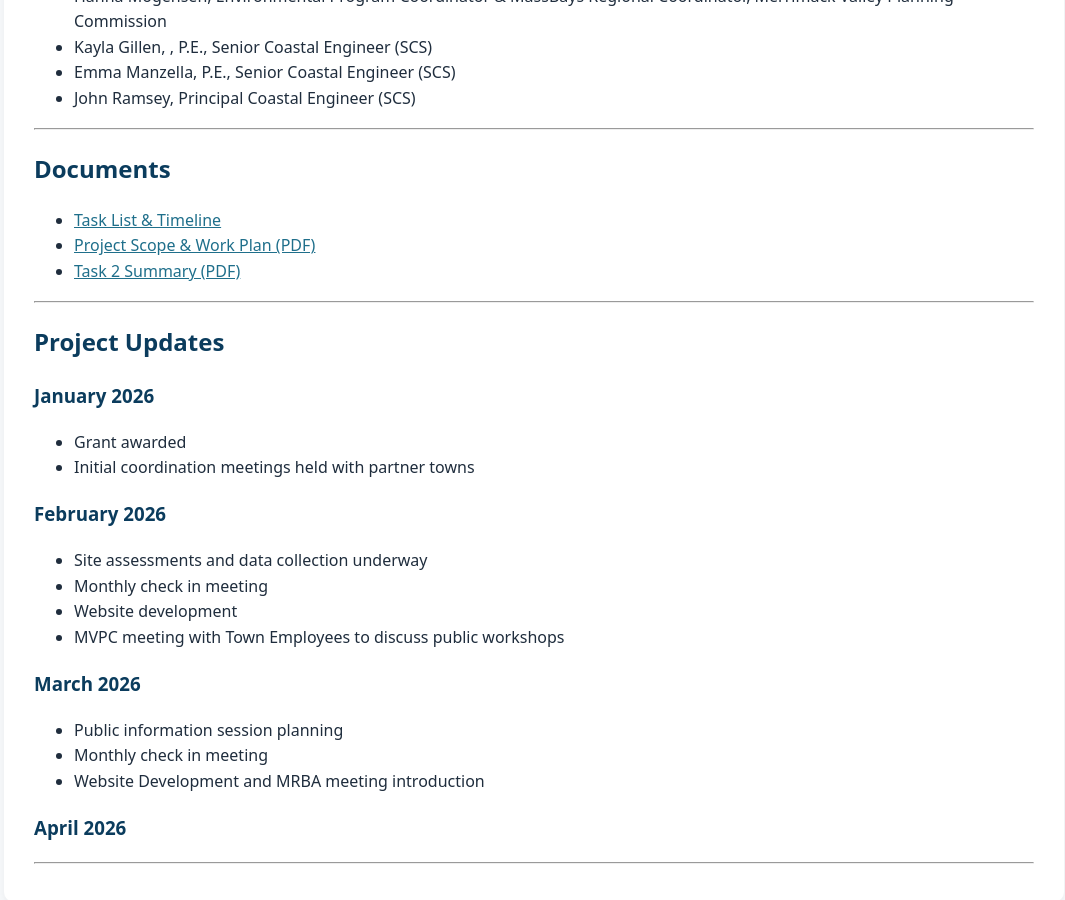
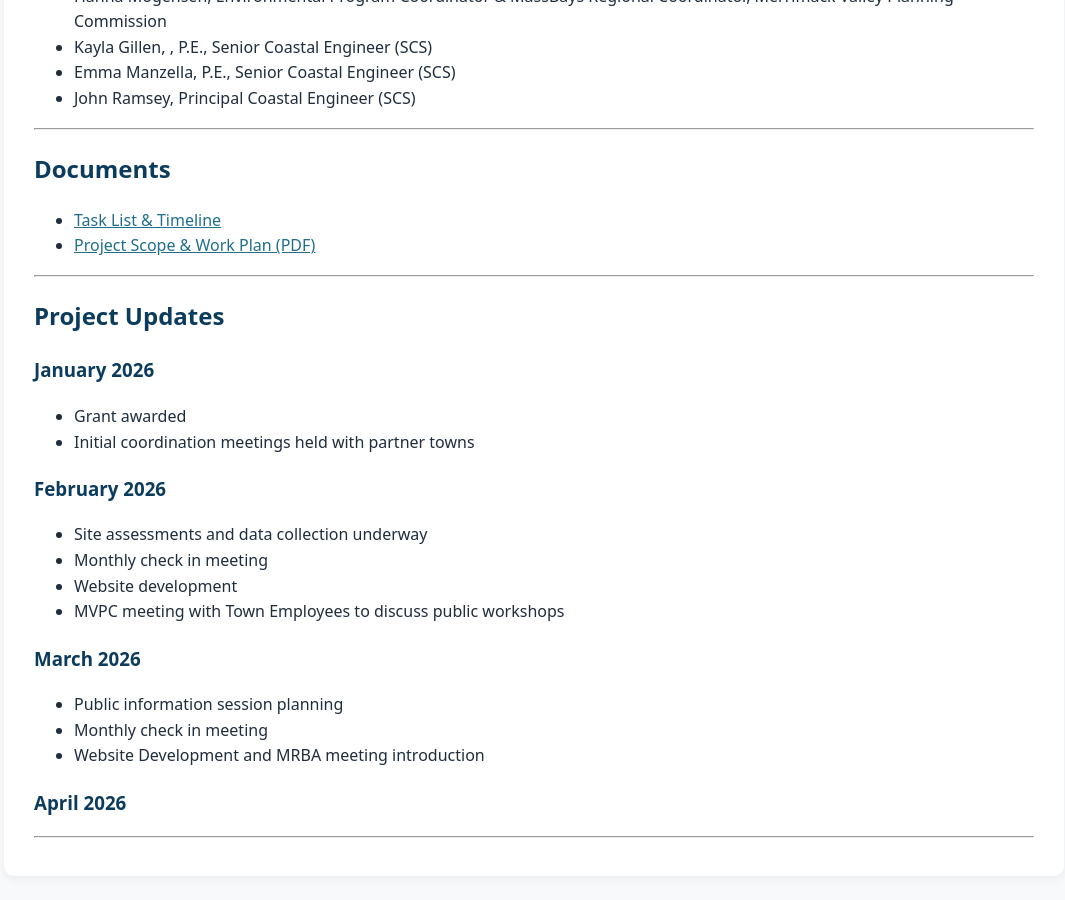
Before and after one commit to MAMRBAGOV/mamrba.gov, a Jekyll site: the page built from czm-grant.md, in a window 1280 px wide and 900 px high, scrolled down 1736 px. Shown: the whole window, without its empty margins (106-1171 px from the left). Built offline with Jekyll 4.4.1, drawn with Linux system fonts in a browser that asks for light colours.

Commit message:
Update czm-grant.md

```diff
--- a/czm-grant.md
+++ b/czm-grant.md
@@ -49,7 +49,6 @@ The project exemplifies local and regional partnerships by bringing together thr
 
 - [Task List & Timeline](/assets/docs/Project Schedule.pdf)
 - [Project Scope & Work Plan (PDF)](/assets/docs/CZM_Project_Scope.pdf)
-- [Task 2 Summary (PDF)](/assets/docs/Task2Summary_02102026_MAUpperNS.pdf)
 
 ---
 
```
